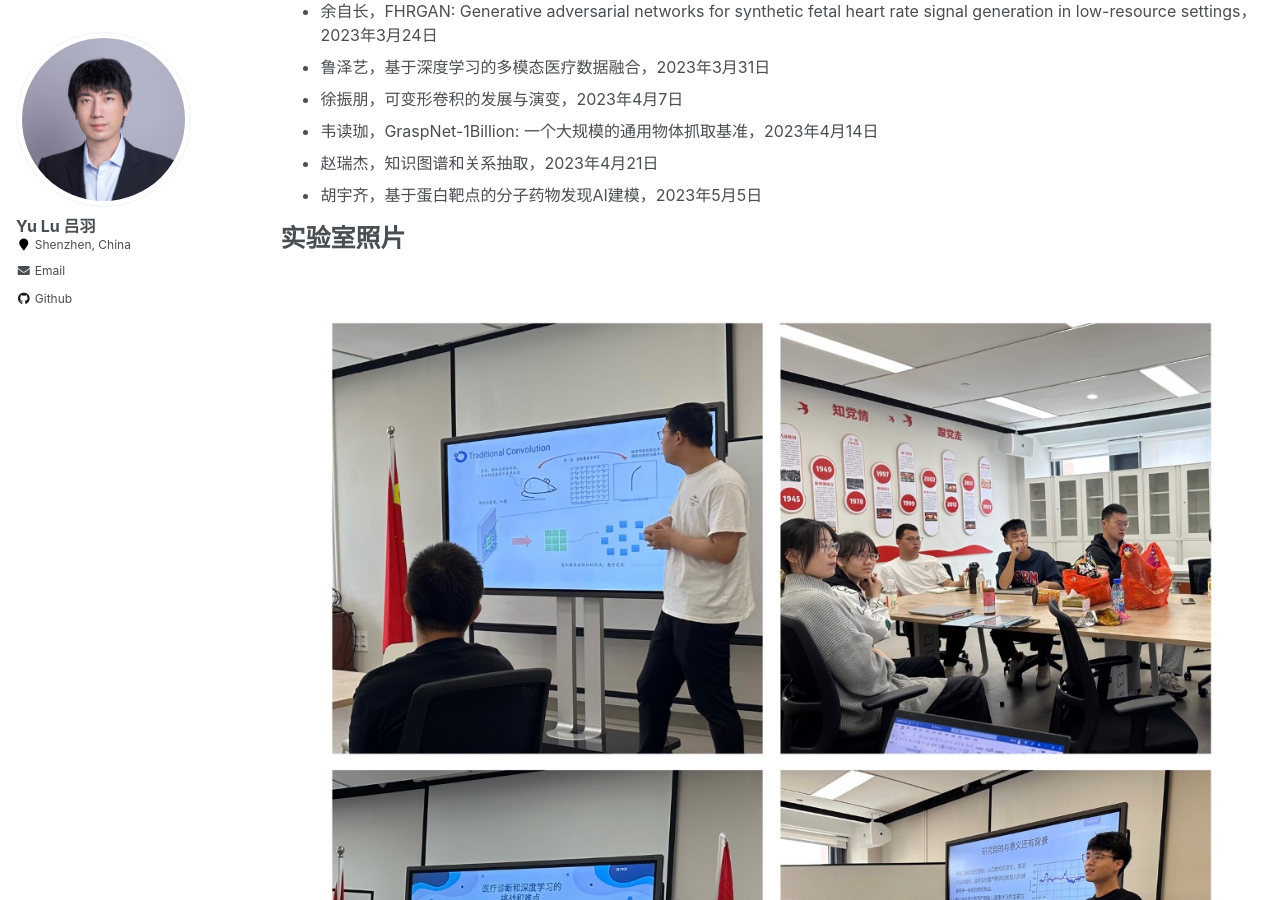
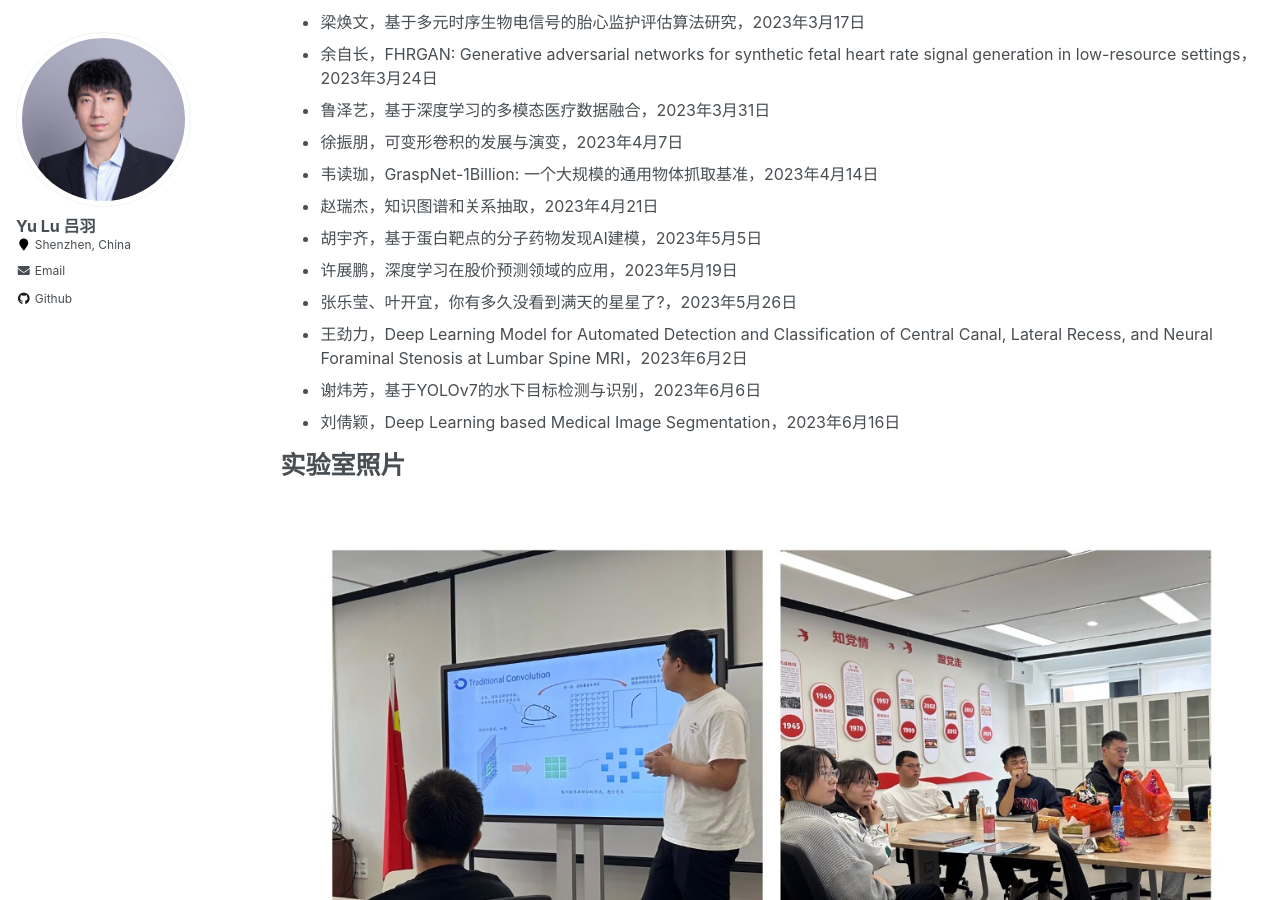
Before and after one commit to YukariUmezawa/lvyu.github.io, a Jekyll site: the page built from _pages/laboratory.md, in a window 1280 px wide and 900 px high, scrolled down 1123 px. Built offline with Jekyll 4.4.1, drawn with Linux system fonts in a browser that asks for light colours.

Commit message:
Update laboratory.md

```diff
--- a/_pages/laboratory.md
+++ b/_pages/laboratory.md
@@ -44,7 +47,11 @@ author_profile: true
 - 韦读珈，GraspNet-1Billion: 一个大规模的通用物体抓取基准，2023年4月14日
 - 赵瑞杰，知识图谱和关系抽取，2023年4月21日
 - 胡宇齐，基于蛋白靶点的分子药物发现AI建模，2023年5月5日
-
+- 许展鹏，深度学习在股价预测领域的应用，2023年5月19日
+- 张乐莹、叶开宜，你有多久没看到满天的星星了?，2023年5月26日
+- 王劲力，Deep Learning Model for Automated Detection and Classification of Central Canal, Lateral Recess, and Neural Foraminal Stenosis at Lumbar Spine MRI，2023年6月2日
+- 谢炜芳，基于YOLOv7的水下目标检测与识别，2023年6月6日
+- 刘倩颖，Deep Learning based Medical Image Segmentation，2023年6月16日
 
 实验室照片
 ====
```
Also changed, not shown: other parts of _pages/laboratory.md (+3 -0 lines).
